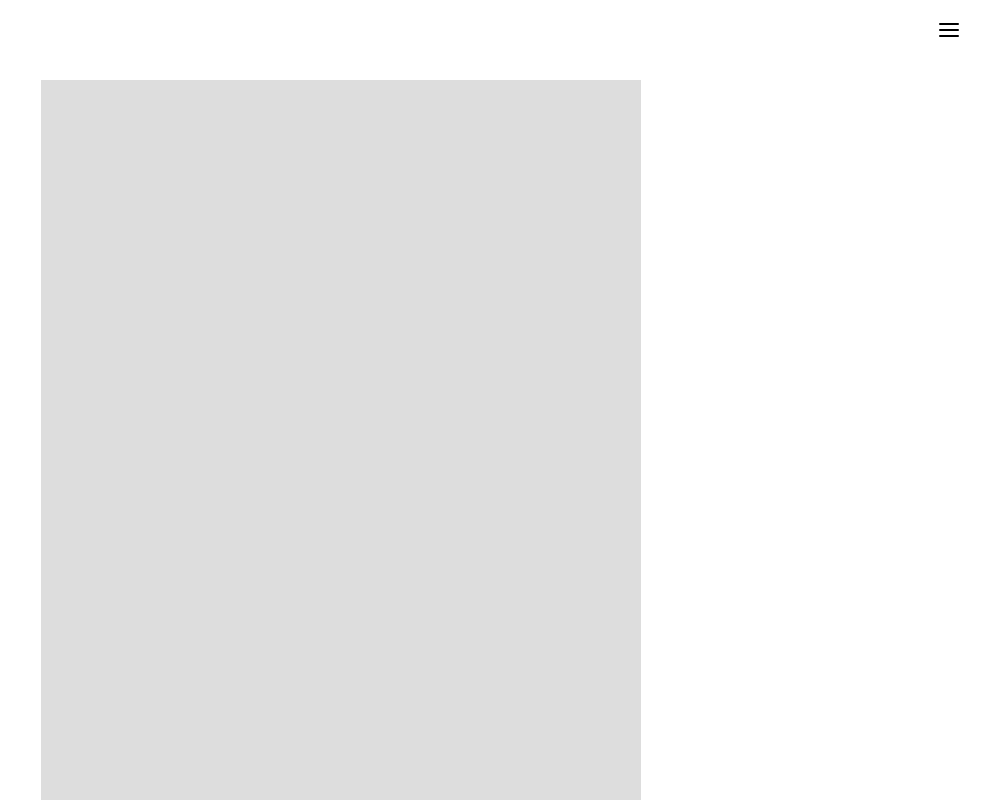
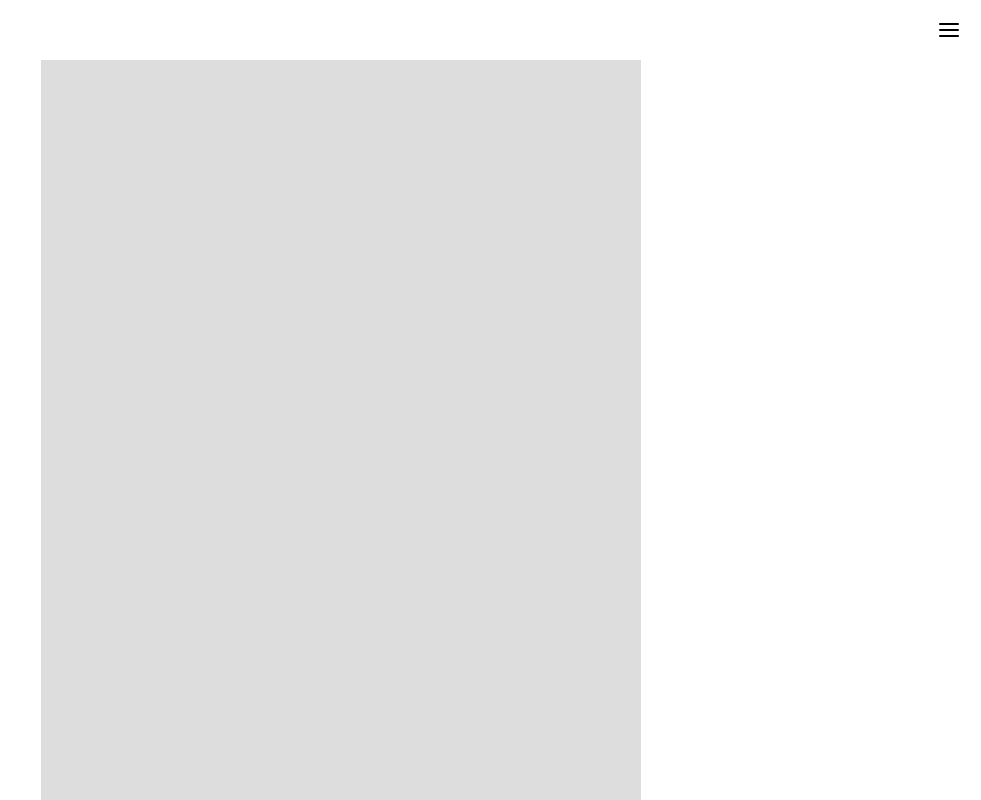
Before and after one commit to ricky1510/scrolling-menu, a plain HTML site: page index.html in a window 1280 px wide. Shown: the top 800 px of the page, without its empty margins (299-1280 px from the left). Drawn offline with nearby package versions, Linux system fonts and the light colour scheme.

Commit message:
change padding to menu height

```diff
--- a/static/sass/style.sass
+++ b/static/sass/style.sass
@@ -1,5 +1,5 @@
 body
-    padding-top: 80px
+    padding-top: 60px
 
 .container
     width: 100%
```
Also changed, not shown: static/css/style.css.
